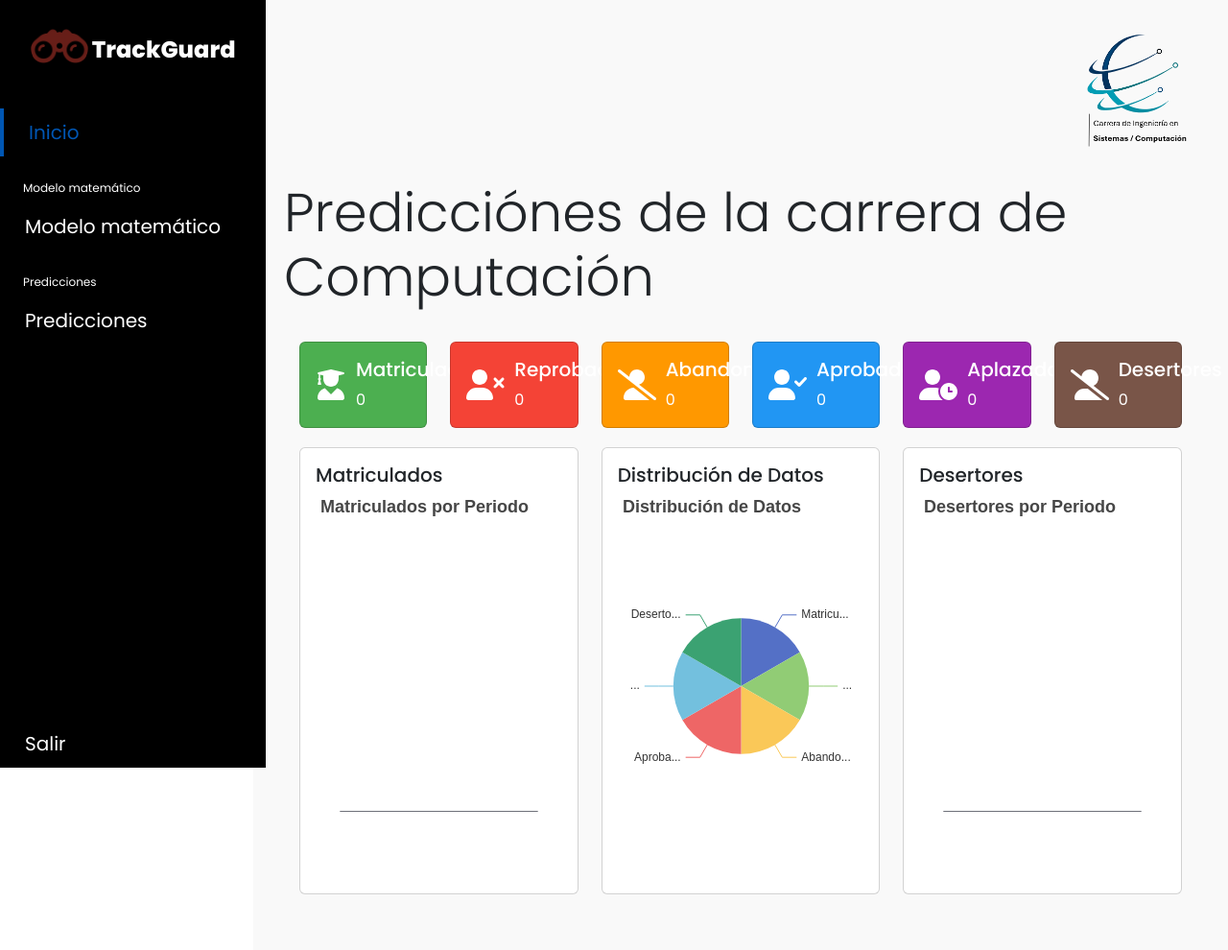
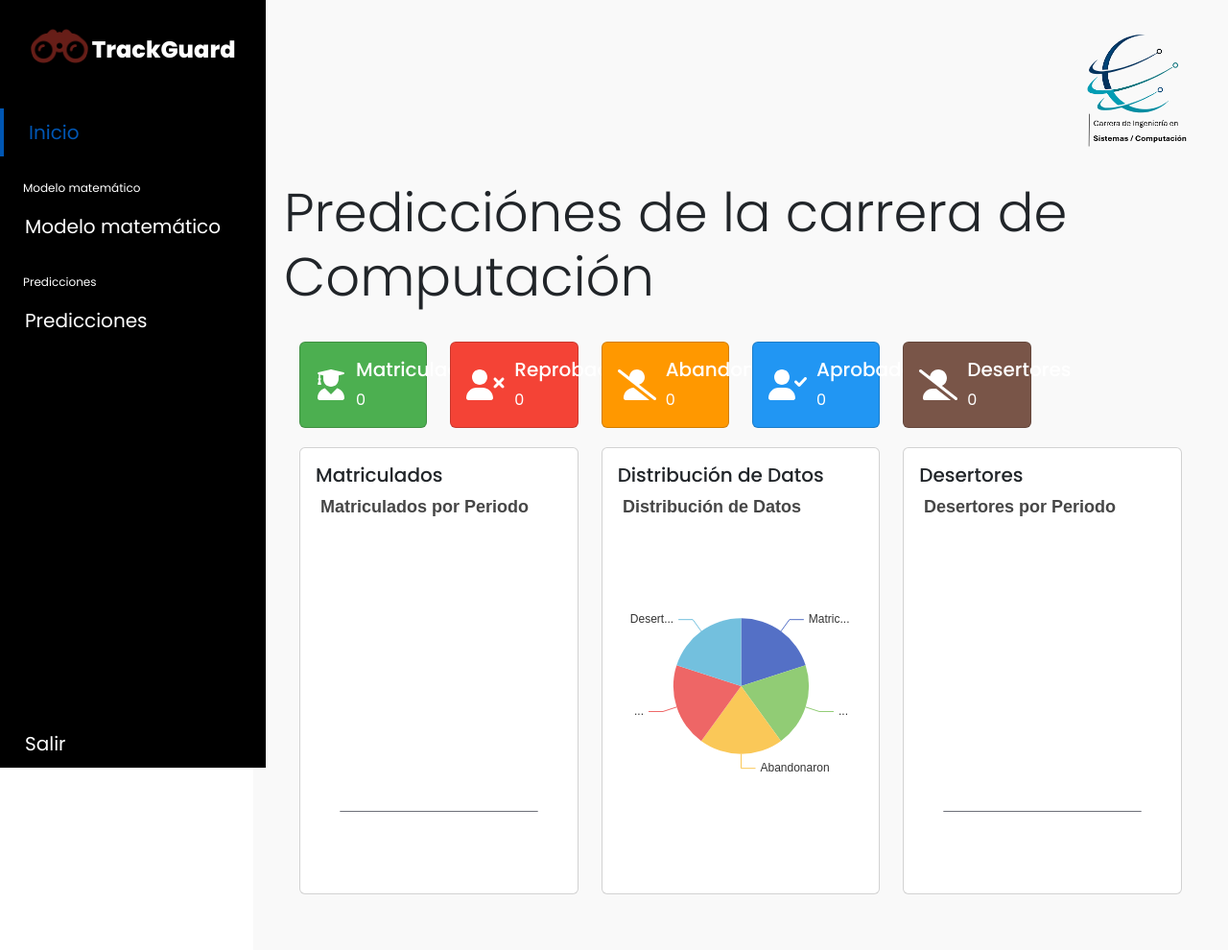
Before and after one commit to geovannyIsma/PIS, a Django app: page /home/ in a window 1280 px wide. Shown: the whole page at 96% size. Run offline with Django 5.2, Linux system fonts and the light colour scheme; data that the repository does not hold is empty; some libraries are stand-ins or nearby versions.

Commit message:
elimacion de variable

```diff
--- a/Prediccion/forms.py
+++ b/Prediccion/forms.py
@@ -79,12 +79,11 @@
 class HistoricoPeriodoForm(forms.ModelForm):
     class Meta:
         model = Historico_Periodo
-        fields = ['matriculados', 'reprobados', 'abandonaron', 'aprobados', 'aplazadores', 'desertores']
+        fields = ['matriculados', 'reprobados', 'abandonaron', 'aprobados', 'desertores']
         widgets = {
             'matriculados': forms.NumberInput(attrs={'class': 'form-control'}),
             'reprobados': forms.NumberInput(attrs={'class': 'form-control'}),
             'abandonaron': forms.NumberInput(attrs={'class': 'form-control'}),
             'aprobados': forms.NumberInput(attrs={'class': 'form-control'}),
-            'aplazadores': forms.NumberInput(attrs={'class': 'form-control'}),
             'desertores': forms.NumberInput(attrs={'class': 'form-control'}),
         }
--- a/Prediccion/static/js/import_datos.js
+++ b/Prediccion/static/js/import_datos.js
@@ -72,7 +72,6 @@
                                 <td>${row.matriculados}</td>
                                 <td>${row.aprobados}</td>
                                 <td>${row.reprobados}</td>
-                                <td>${row.aplazadores}</td>
                                 <td>${row.abandonaron}</td>
                                 <td>${row.desertores}</td>
                             </tr>`;
--- a/Prediccion/templates/editar_periodo.html
+++ b/Prediccion/templates/editar_periodo.html
@@ -60,7 +60,6 @@
                             <th>Matriculados</th>
                             <th>Aprobados</th>
                             <th>Reprobados</th>
-                            <th>Aplazadores</th>
                             <th>Abandonaron</th>
                             <th>Desertores</th>
                         </tr>
@@ -77,9 +76,6 @@
                                 </td>
                                 <td>
                                     <input type="number" class="form-control" name="reprobados_{{ historico.id }}" value="{{ historico.reprobados }}" required>
-                                </td>
-                                <td>
-                                    <input type="number" class="form-control" name="aplazadores_{{ historico.id }}" value="{{ historico.aplazadores }}" required>
                                 </td>
                                 <td>
                                     <input type="number" class="form-control" name="abandonaron_{{ historico.id }}" value="{{ historico.abandonaron }}" required>
--- a/Prediccion/templates/home.html
+++ b/Prediccion/templates/home.html
@@ -33,11 +33,6 @@
 
         .card-aprobados {
             background-color: #2196f3;
-            color: white;
-        }
-
-        .card-aplazadores {
-            background-color: #9c27b0;
             color: white;
         }
 
@@ -105,19 +100,6 @@
                             <div>
                                 <h5 class="card-title">Aprobados</h5>
                                 <p class="card-text">{{ total_aprobados }}</p>
-                            </div>
-                        </div>
-                    </div>
-                </div>
-            </div>
-            <div class="col-xl-2 col-lg-3 col-md-4 col-sm-6 col-12 dashboard-card">
-                <div class="card card-aplazadores">
-                    <div class="card-body">
-                        <div class="d-flex align-items-center">
-                            <i class="fas fa-user-clock card-icon"></i>
-                            <div>
-                                <h5 class="card-title">Aplazadores</h5>
-                                <p class="card-text">{{ total_aplazadores }}</p>
                             </div>
                         </div>
                     </div>
@@ -199,7 +181,6 @@
                     { value: {{ total_reprobados }}, name: 'Reprobados' },
                     { value: {{ total_abandonaron }}, name: 'Abandonaron' },
                     { value: {{ total_aprobados }}, name: 'Aprobados' },
-                    { value: {{ total_aplazadores }}, name: 'Aplazadores' },
                     { value: {{ total_desertores }}, name: 'Desertores' }
                 ]
             }]
--- a/Prediccion/templates/import_data.html
+++ b/Prediccion/templates/import_data.html
@@ -68,7 +68,6 @@
                     <th>Matriculados</th>
                     <th>Aprobados</th>
                     <th>Reprobados</th>
-                    <th>Aplazadores</th>
                     <th>Abandonaron</th>
                     <th>Desertores</th>
                 </tr>
@@ -158,7 +157,6 @@
                         <td>${h.matriculados}</td>
                         <td>${h.aprobados}</td>
                         <td>${h.reprobados}</td>
-                        <td>${h.aplazadores}</td>
                         <td>${h.abandonaron}</td>
                         <td>${h.desertores}</td>
                     `;
--- a/Prediccion/views.py
+++ b/Prediccion/views.py
@@ -239,7 +239,6 @@
                         'matriculados': row['matriculados'],
                         'aprobados': row['aprobados'],
                         'reprobados': row['reprobados'],
-                        'aplazadores': row['aplazadores'],
                         'abandonaron': row['abandonaron'],
                         'desertores': row['desertores']
                     }
@@ -312,7 +311,6 @@
                             reprobados=row['reprobados'],
                             abandonaron=row['abandonaron'],
                             aprobados=row['aprobados'],
-                            aplazadores=row['aplazadores'],
                             desertores=row['desertores'],
                             ciclo=ciclo,
                             periodo_academico=periodo
@@ -378,7 +376,6 @@
                 historico.reprobados = request.POST.get(f'reprobados_{historico.id}')
                 historico.abandonaron = request.POST.get(f'abandonaron_{historico.id}')
                 historico.aprobados = request.POST.get(f'aprobados_{historico.id}')
-                historico.aplazadores = request.POST.get(f'aplazadores_{historico.id}')
                 historico.desertores = request.POST.get(f'desertores_{historico.id}')
 
                 try:
@@ -389,8 +386,7 @@
                         {'success': False, 'message': f"Error en el ciclo {historico.ciclo.nombre_ciclo}: {e}"})
 
             Historico.objects.bulk_update(historicos,
-                                          ['matriculados', 'reprobados', 'abandonaron', 'aprobados', 'aplazadores',
-                                           'desertores'])
+                                          ['matriculados', 'reprobados', 'abandonaron', 'aprobados', 'desertores'])
 
             return JsonResponse({'success': True, 'message': 'Datos del periodo actualizados exitosamente.'})
         else:
@@ -475,7 +471,6 @@
         total_reprobados=Sum('reprobados'),
         total_abandonaron=Sum('abandonaron'),
         total_aprobados=Sum('aprobados'),
-        total_aplazadores=Sum('aplazadores'),
         total_desertores=Sum('desertores')
     )
 
@@ -489,7 +484,6 @@
         'total_reprobados': historico_data['total_reprobados'] or 0,
         'total_abandonaron': historico_data['total_abandonaron'] or 0,
         'total_aprobados': historico_data['total_aprobados'] or 0,
-        'total_aplazadores': historico_data['total_aplazadores'] or 0,
         'total_desertores': historico_data['total_desertores'] or 0,
         'periodos': periodos,
         'matriculados': matriculados,
@@ -547,7 +541,6 @@
         reprobados_ciclo = [h.reprobados for h in historicos]
         abandonaron_ciclo = [h.abandonaron for h in historicos]
         aprobados_ciclo = [h.aprobados for h in historicos]
-        aplazadores_ciclo = [h.aplazadores for h in historicos]
         desertores_ciclo = [h.desertores for h in historicos]
 
         # Realizar predicciones por ciclo
@@ -555,7 +548,6 @@
         prediccion_reprobados_ciclo = mcmc(reprobados_ciclo)
         prediccion_abandonaron_ciclo = mcmc(abandonaron_ciclo)
         prediccion_aprobados_ciclo = mcmc(aprobados_ciclo)
-        prediccion_aplazadores_ciclo = mcmc(aplazadores_ciclo)
         prediccion_desertores_ciclo = mcmc(desertores_ciclo)
 
         # Generar nuevos periodos para ciclo
@@ -571,14 +563,12 @@
         reprobados_ciclo = []
         abandonaron_ciclo = []
         aprobados_ciclo = []
-        aplazadores_ciclo = []
         desertores_ciclo = []
         nuevos_periodos_ciclo = []
         prediccion_matriculados_ciclo = []
         prediccion_reprobados_ciclo = []
         prediccion_abandonaron_ciclo = []
         prediccion_aprobados_ciclo = []
-        prediccion_aplazadores_ciclo = []
         prediccion_desertores_ciclo = []
 
     # Obtener datos históricos por período académico
@@ -590,7 +580,6 @@
         reprobados_periodo = [h.reprobados for h in historicos_periodo]
         abandonaron_periodo = [h.abandonaron for h in historicos_periodo]
         aprobados_periodo = [h.aprobados for h in historicos_periodo]
-        aplazadores_periodo = [h.aplazadores for h in historicos_periodo]
         desertores_periodo = [h.desertores for h in historicos_periodo]
 
         # Realizar predicciones por período académico
@@ -598,7 +587,6 @@
         prediccion_reprobados_periodo = mcmc(reprobados_periodo)
         prediccion_abandonaron_periodo = mcmc(abandonaron_periodo)
         prediccion_aprobados_periodo = mcmc(aprobados_periodo)
-        prediccion_aplazadores_periodo = mcmc(aplazadores_periodo)
         prediccion_desertores_periodo = mcmc(desertores_periodo)
 
         # Generar nuevos periodos para período académico
@@ -614,14 +602,12 @@
         reprobados_periodo = []
         abandonaron_periodo = []
         aprobados_periodo = []
-        aplazadores_periodo = []
         desertores_periodo = []
         nuevos_periodos_periodo = []
         prediccion_matriculados_periodo = []
         prediccion_reprobados_periodo = []
         prediccion_abandonaron_periodo = []
         prediccion_aprobados_periodo = []
-        prediccion_aplazadores_periodo = []
         prediccion_desertores_periodo = []
 
     context = {
@@ -632,28 +618,24 @@
         'reprobados_ciclo': reprobados_ciclo,
         'abandonaron_ciclo': abandonaron_ciclo,
         'aprobados_ciclo': aprobados_ciclo,
-        'aplazadores_ciclo': aplazadores_ciclo,
         'desertores_ciclo': desertores_ciclo,
         'nuevos_periodos_ciclo': nuevos_periodos_ciclo,
         'prediccion_matriculados_ciclo': prediccion_matriculados_ciclo,
         'prediccion_reprobados_ciclo': prediccion_reprobados_ciclo,
         'prediccion_abandonaron_ciclo': prediccion_abandonaron_ciclo,
         'prediccion_aprobados_ciclo': prediccion_aprobados_ciclo,
-        'prediccion_aplazadores_ciclo': prediccion_aplazadores_ciclo,
         'prediccion_desertores_ciclo': prediccion_desertores_ciclo,
         'periodos_periodo': periodos_periodo,
         'matriculados_periodo': matriculados_periodo,
         'reprobados_periodo': reprobados_periodo,
         'abandonaron_periodo': abandonaron_periodo,
         'aprobados_periodo': aprobados_periodo,
-        'aplazadores_periodo': aplazadores_periodo,
         'desertores_periodo': desertores_periodo,
         'nuevos_periodos_periodo': nuevos_periodos_periodo,
         'prediccion_matriculados_periodo': prediccion_matriculados_periodo,
         'prediccion_reprobados_periodo': prediccion_reprobados_periodo,
         'prediccion_abandonaron_periodo': prediccion_abandonaron_periodo,
         'prediccion_aprobados_periodo': prediccion_aprobados_periodo,
-        'prediccion_aplazadores_periodo': prediccion_aplazadores_periodo,
         'prediccion_desertores_periodo': prediccion_desertores_periodo,
     }
 
```
Also changed, not shown: Prediccion/admin.py (+6 -6 lines), Prediccion/models.py (+3 -6 lines), Prediccion/templates/prediccion.html (+2 -42 lines), Prediccion/migrations/0005_remove_historico_aplazadores_and_more.py (added).
